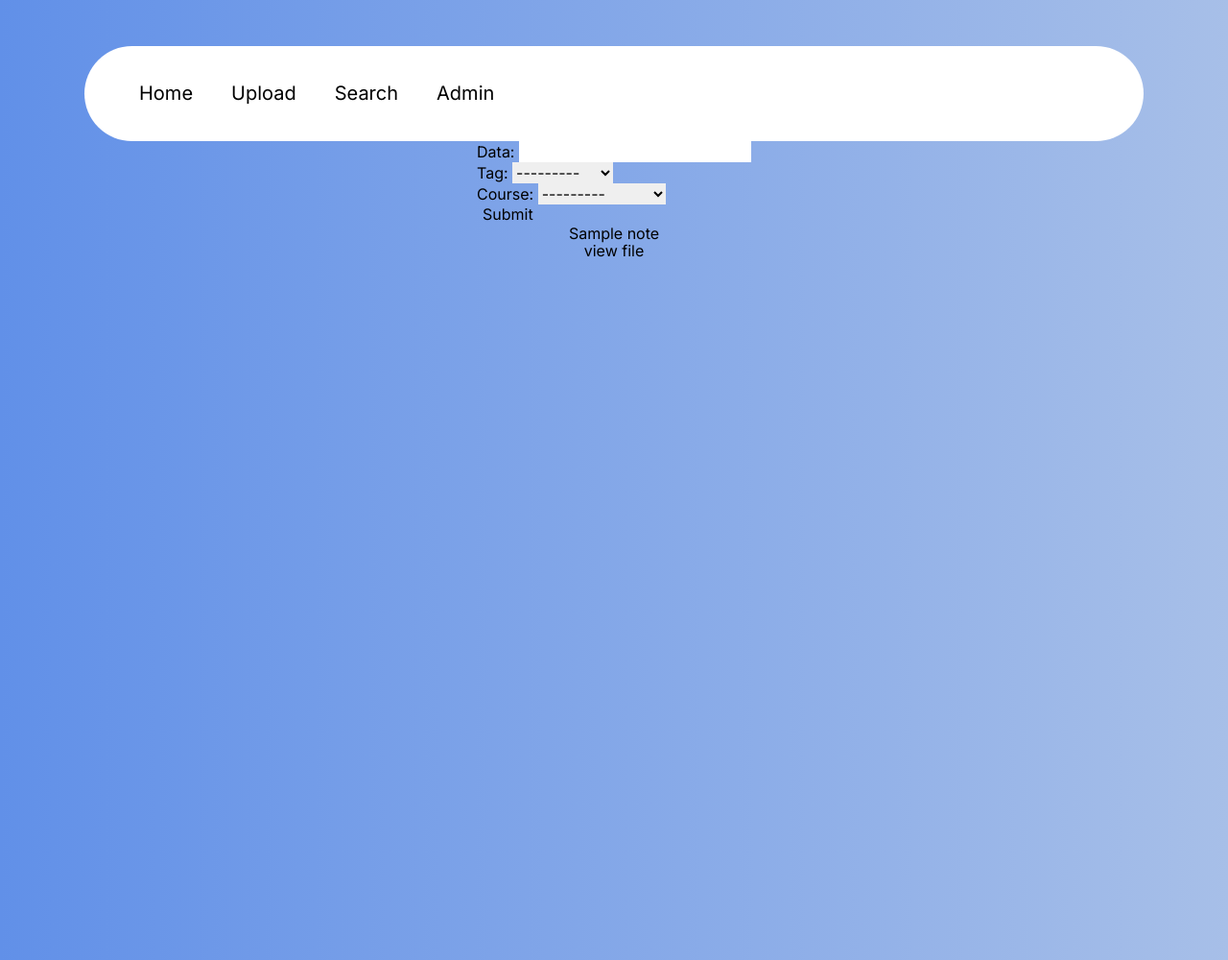
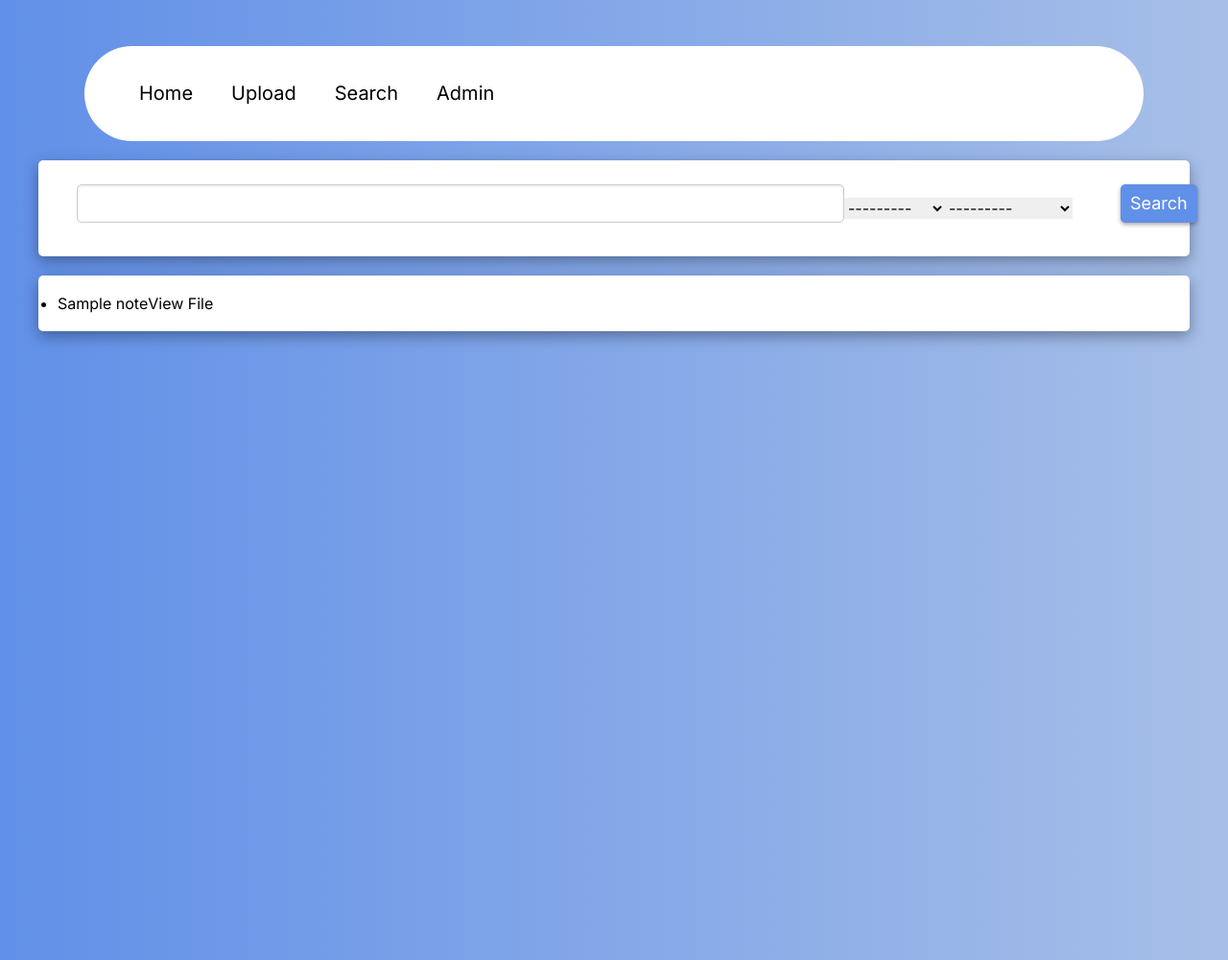
Before and after one commit to CgvO/NotePond, a Django app: page /search/ in a window 1280 px wide. Shown: the whole page at 96% size. Run offline with Django 4.2, Linux system fonts and the light colour scheme; tables that the repository leaves empty hold one stand-in row (values such as "Sample post").

Commit message:
updated note search

```diff
--- a/NotePond/common/templates/noteSearch.html
+++ b/NotePond/common/templates/noteSearch.html
@@ -101,6 +101,91 @@
         background-color: #f5f5f5;
       }
     </style>
+        <style>
+          #search {
+            display: flex;
+            align-items: center;
+            justify-content: center;
+          }
+
+          #search-bar {
+            display: flex;
+            align-items: center;
+          }
+
+          #search-bar input {
+            width: 800px;
+          }
+
+          #search-bar button {
+            width: 250px;
+          }
+
+          #search-bar label {
+            display: none;
+          }
+
+          form {
+            width: 1200px;
+            height: 100px;
+            max-width: 1200px;
+            margin-top: 20px;
+            padding: 40px;
+            background-color: #ffffff;
+            border-radius: 5px;
+            box-shadow: rgba(0, 0, 0, 0.35) 0px 5px 15px;
+            font-family: Inter;
+          }
+
+          /* Form field styling */
+          form input[type="text"],
+          form button[type="button"],
+          form button[type="submit"] {
+            display: block;
+            width: 100%;
+            padding: 10px;
+            margin-top: 10px;
+            margin-bottom: 20px;
+            font-size: 18px;
+            border-radius: 5px;
+            border: none;
+            background-color: #ffffff;
+            transition: background-color 0.3s ease;
+          }
+
+          form input[type="text"] {
+            width: 100%;
+            padding: 10px;
+            font-size: 16px;
+            border-radius: 5px;
+            border: 1px solid #ccc;
+            box-shadow: inset 0 1px 3px rgba(0, 0, 0, 0.1);
+          }
+
+          /* Upload button styling */
+          form button[type="submit"] {
+            background-color: #6190e8;
+            color: #ffffff;
+            cursor: pointer;
+            box-shadow: rgba(0, 0, 0, 0.35) 0px 2px 4px;
+          }
+
+          form button[type="submit"]:hover {
+            color: #ffffff;
+            background-color: #000000;
+          }
+
+          .notes {
+            width: 1200px;
+            background-color: #ffffff;
+            color: #000000;
+            margin: 20px;
+            padding: 20px;
+            display: flex;
+            border-radius: 5px;
+            box-shadow: rgba(0, 0, 0, 0.35) 0px 5px 15px;
+          }
+        </style>
     <link
       rel="stylesheet"
       href="https://fonts.googleapis.com/css2?family=Inter:wght@100;200;300;400;500;600;700;800;900&amp;display=swap"
@@ -139,17 +224,22 @@
             </div>
           </div>
           {% block content %}
-
-          <form method=POST name="searched">
-            {% csrf_token %} {{form.as_p}}
-            <button type="submit" name="searched">Submit</button>
-        </form>
-
-        {%for note in notes%}
-        {{note.title}}
-        <a href="{% url 'noteView' note_id=note.id %}">view file</a>
-        {%endfor%}
-
+          <div id="search">
+            <form id="search-bar" method=POST name="searched">
+              {% csrf_token %} {{form.as_p}}
+              <button type="submit" name="searched" style="margin-left: 50px;">Search</button>
+            </form>
+          </div>
+          {% if notes %}
+          <ul class="notes">
+              {% for note in notes %}
+                  <li>{{ note.title }}</li>
+                  <a href="{% url 'noteView' note_id=note.id %}">View File</a>
+              {% endfor %}
+          </ul>
+          {% else %}
+              <p class="notes">No Notes Found...</p>
+          {% endif %}
 
           {% endblock %}
         </section>
```
